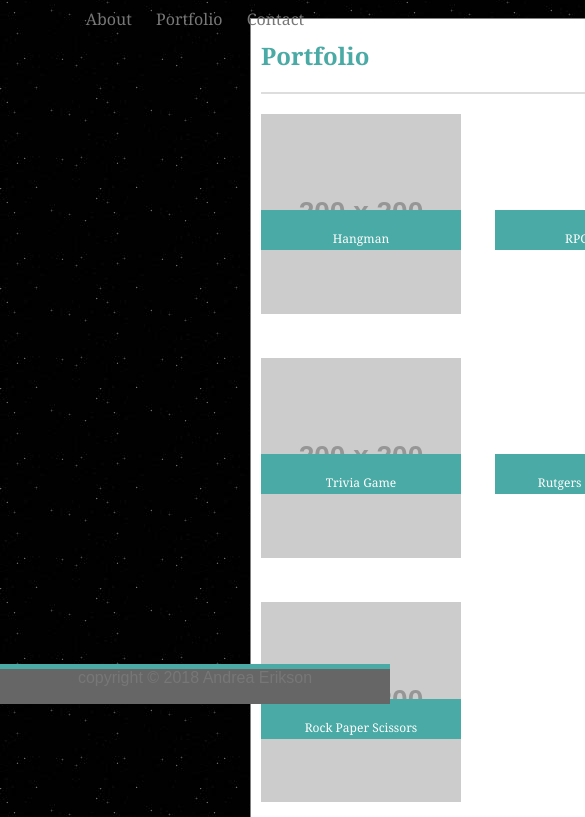
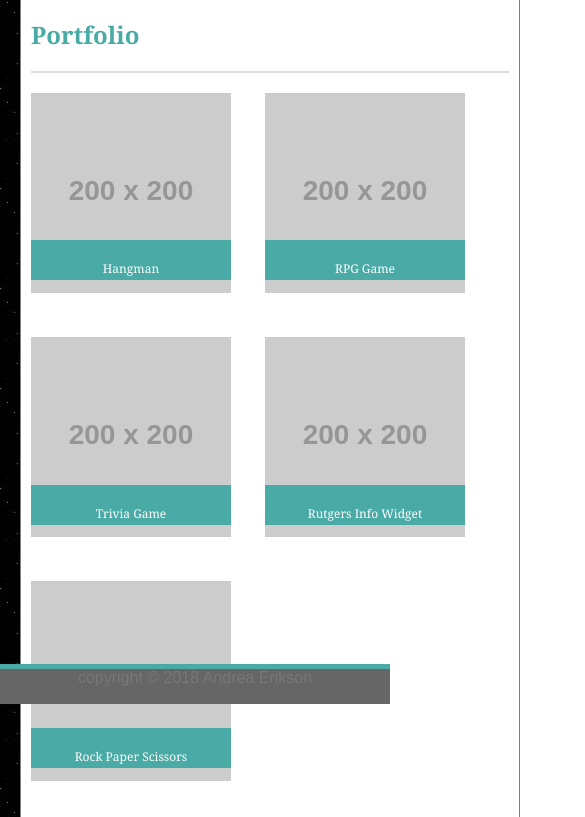
Before and after one commit to amerik22/Responsive-Portfolio, a plain HTML site: page portfolio.html in a window 390 px wide. Shown: the part 140-957 px from the top of the page, 585 px wide, since content can reach past the window. Drawn offline with Linux system fonts and the light colour scheme; placeholder pictures from the web are drawn by us.

Commit message:
add responsive to css

```diff
--- a/assests/style.css
+++ b/assests/style.css
@@ -184,30 +184,93 @@ footer {
     height:40px;
 }
 
-@media screen and (max-width: 980px){
+@media screen and (max-width: 1220px){
     body{
         background-image: url("../assests/images/pow-star.png");
     }
 
     .wrapper{
-        width:100%;
-        height: auto;
-        float: left;
+        width: 670px;
+        margin: 10px 90px;
+        padding-bottom: 20px;
     }
+
+    ul {
+        padding-top:10px;
+    }
+
+    h1{
+        margin: 0px 0px 0px 20px;
+    }
+
+    .title-1{
+        top: 330px;
+        left: 101px;
+      }
+
+      .title-2{
+          top: 330px;
+          left: 335px;
+      }
+
+      .title-3{
+          top: 574px;
+          left: 101px;
+      }
+
+      .title-4{
+          top: 574px;
+          left: 335px;
+      }
+
+      .title-5{
+          top: 818px;
+          left: 101px;
+      }
 
 
 }
 
-@media screen and (max-width: 768px){
+@media screen and (max-width: 778px){
     body{
         background-image: url("../assests/images/mirrored_squares.png");
+
     }
 
-    header{
-        width: 100%;
-        display: block;
+
+    .wrapper{
+        width: 600px;
+        margin: 10px 20px;
+
     }
 
+   h1{
+       margin: 0 0 0 20px;
+   }
+
+   ul {
+       padding-top: 15px;
+   }
+
+   .title-1{
+    left: 31px;
+  }
+
+  .title-2{
+      left: 265px;
+  }
+
+  .title-3{
+      left: 31px;
+  }
+
+  .title-4{
+      left: 265px;
+  }
+
+  .title-5{
+      left: 31px;
+  }
 
 
 }
@@ -217,6 +280,46 @@ footer {
         background-image: url("../assests/images/darkness.jpg");
     }
 
+    .wrapper{
+        width: 500px;
+        margin-top: 60px;
+    }
+
+    h1{
+        width: 100%;
+        margin: 0px;
+        text-align: center;
+    }
+
+    ul{
+        background-color: #ffffff;
+    }
+
+    .title-1{
+        top: 380px;
+
+      }
+
+      .title-2{
+          top: 380px;
+
+      }
+
+      .title-3{
+          top: 625px;
+
+      }
+
+      .title-4{
+          top: 625px;
+
+      }
+
+      .title-5{
+          top: 868px;
+
+      }
+
 
 
 }
```
Also changed, not shown: contact.html (+3 -3 lines).
